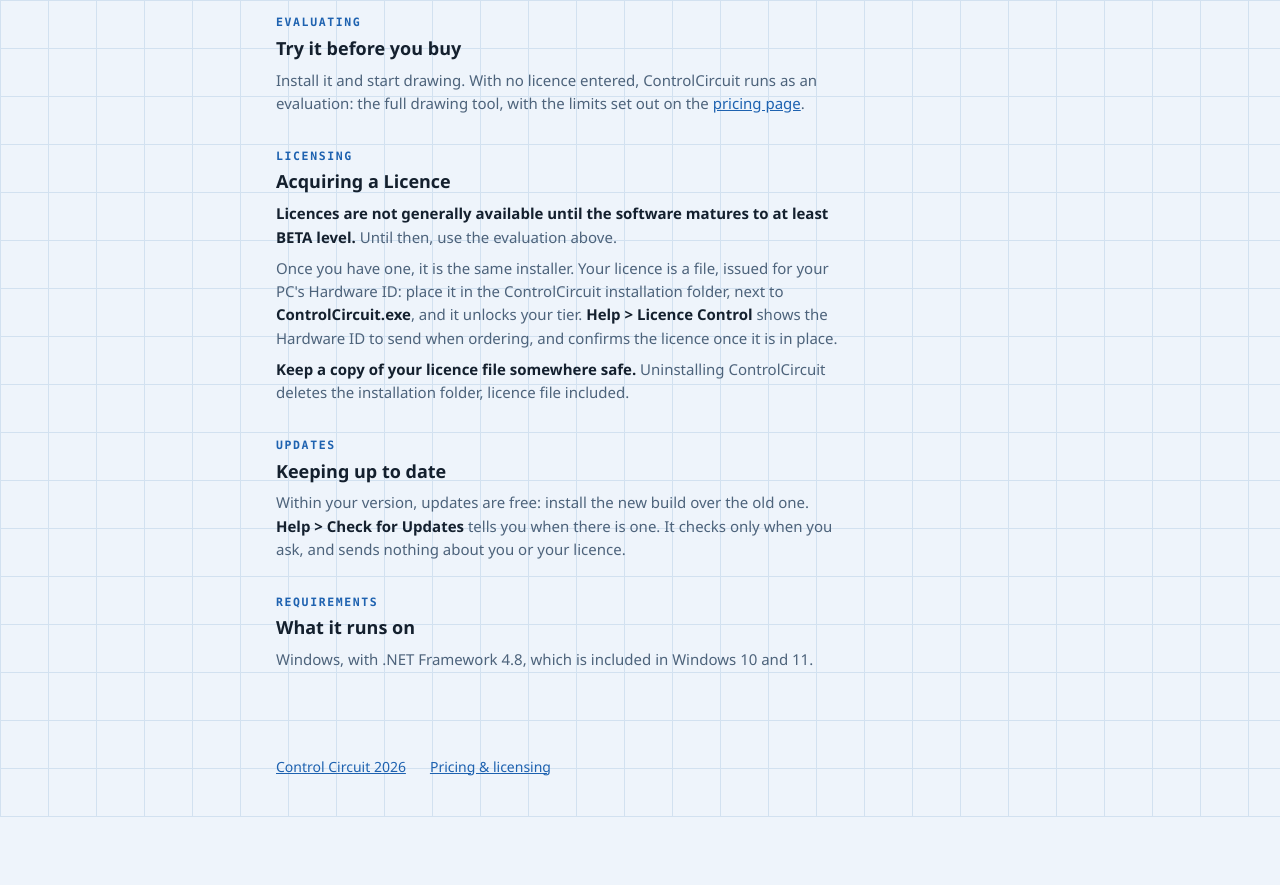
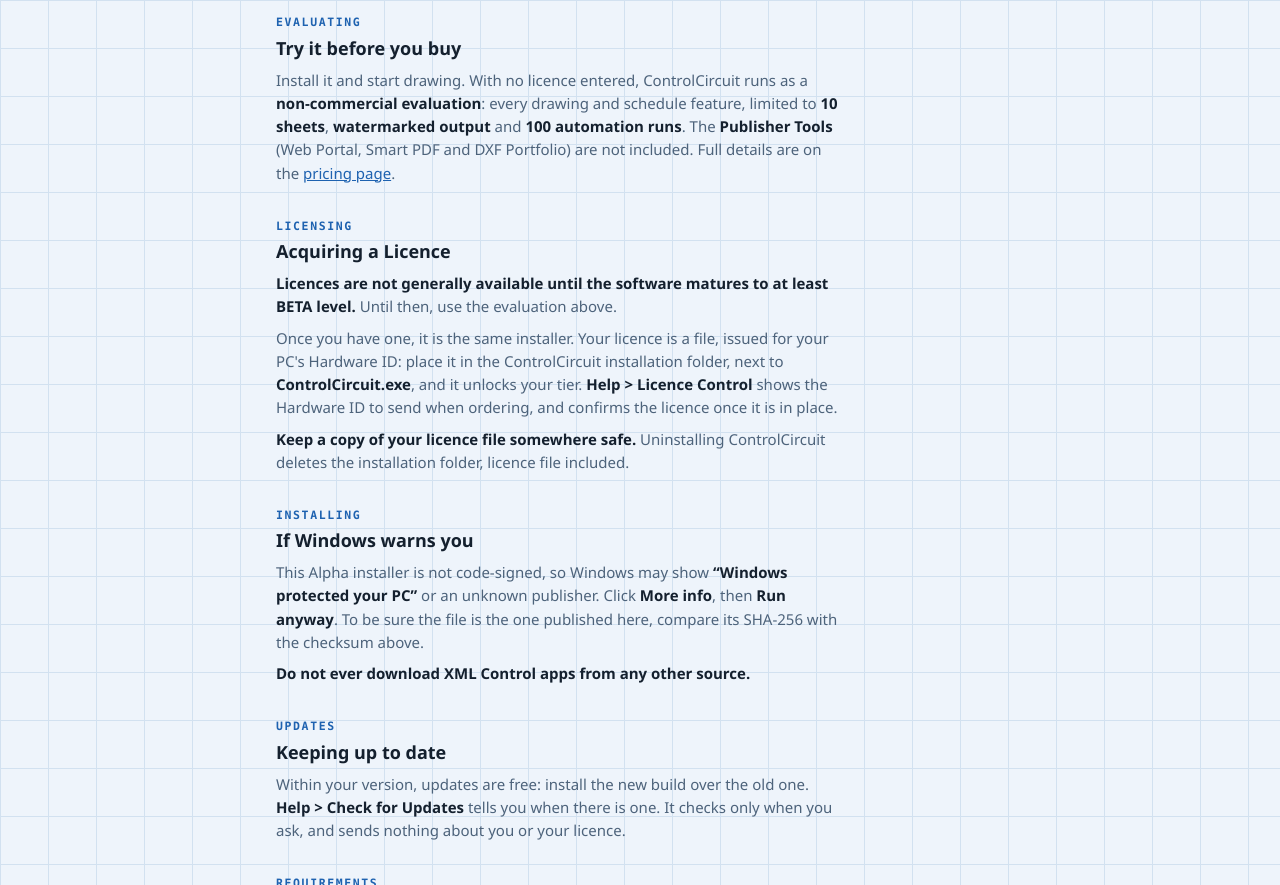
Before and after one commit to stevetorrance/xml-control, a plain HTML site: page controlcircuit/index.html in a window 1280 px wide. Shown: the part 720-1605 px from the top of the page. Before the commit the page ends 1537 px from the top, so only its background shows below. Drawn offline with Linux system fonts and the light colour scheme.

Commit message:
docs(controlcircuit): download page explains unsigned Alpha warning, official source only, honest evaluation limits
Co-Authored-By: Claude Sonnet 5.5 <noreply@anthropic.com>

```diff
--- a/controlcircuit/index.html
+++ b/controlcircuit/index.html
@@ -268,7 +268,7 @@
   <section>
     <span class="sec-id">Evaluating</span>
     <h3>Try it before you buy</h3>
-    <p>Install it and start drawing. With no licence entered, ControlCircuit runs as an evaluation: the full drawing tool, with the limits set out on the <a href="../control-circuit-2026/pricing.html">pricing page</a>.</p>
+    <p>Install it and start drawing. With no licence entered, ControlCircuit runs as a <b>non-commercial evaluation</b>: every drawing and schedule feature, limited to <b>10 sheets</b>, <b>watermarked output</b> and <b>100 automation runs</b>. The <b>Publisher Tools</b> (Web Portal, Smart PDF and DXF Portfolio) are not included. Full details are on the <a href="../control-circuit-2026/pricing.html">pricing page</a>.</p>
   </section>
 
   <section>
@@ -277,6 +277,13 @@
     <p><b>Licences are not generally available until the software matures to at least BETA level.</b> Until then, use the evaluation above.</p>
     <p>Once you have one, it is the same installer. Your licence is a file, issued for your PC's Hardware ID: place it in the ControlCircuit installation folder, next to <b>ControlCircuit.exe</b>, and it unlocks your tier. <b>Help &gt; Licence Control</b> shows the Hardware ID to send when ordering, and confirms the licence once it is in place.</p>
     <p><b>Keep a copy of your licence file somewhere safe.</b> Uninstalling ControlCircuit deletes the installation folder, licence file included.</p>
+  </section>
+
+  <section>
+    <span class="sec-id">Installing</span>
+    <h3>If Windows warns you</h3>
+    <p>This Alpha installer is not code-signed, so Windows may show <b>&ldquo;Windows protected your PC&rdquo;</b> or an unknown publisher. Click <b>More info</b>, then <b>Run anyway</b>. To be sure the file is the one published here, compare its SHA-256 with the checksum above.</p>
+    <p><b>Do not ever download XML Control apps from any other source.</b></p>
   </section>
 
   <section>
```
